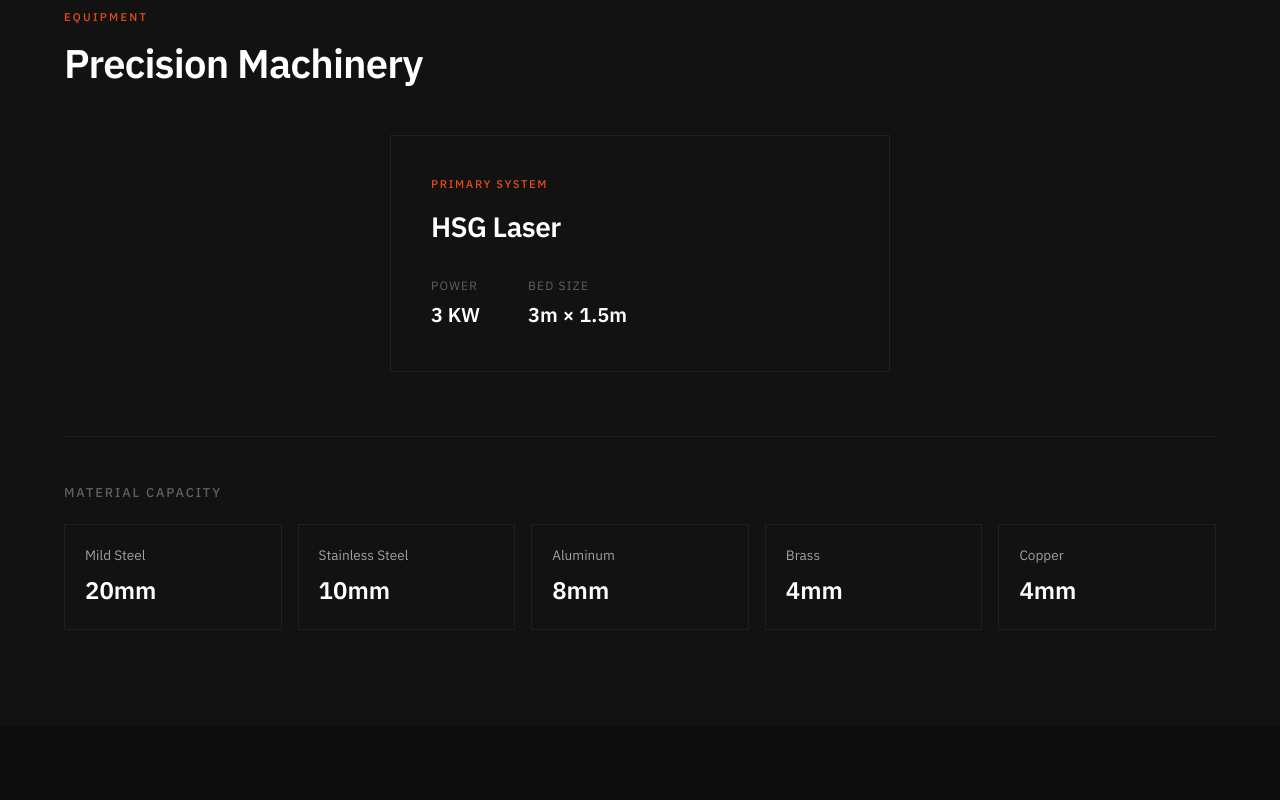
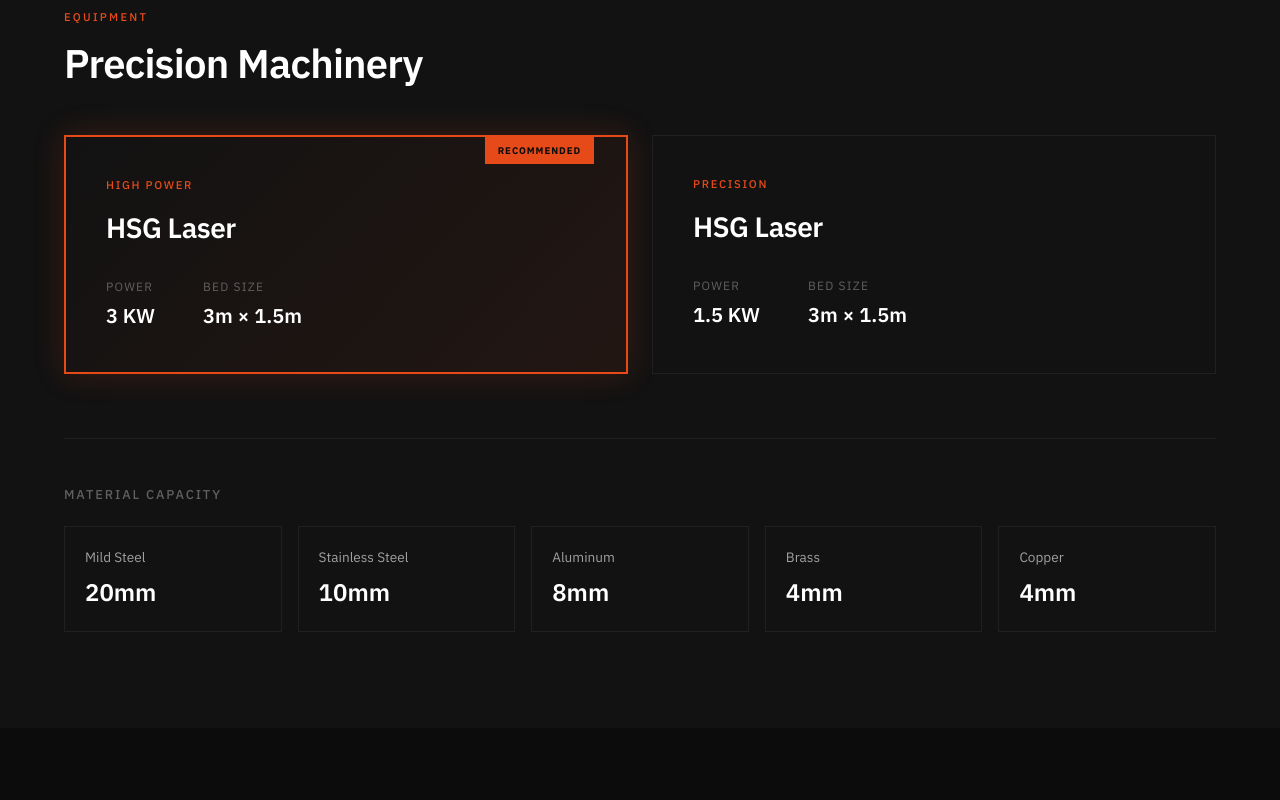
Before and after one commit to Gandharv2323/PS-LASER-Unit-of-PS-Enterprises, a React (Vite) app: page / in a window 1280 px wide. Shown: the part 1220-2020 px from the top of the page. Built offline with nearby package versions, Linux system fonts and the light colour scheme.

Commit message:
Add two HSG Laser machines side by side with 3KW highlighted

```diff
--- a/src/components/MachineCards.css
+++ b/src/components/MachineCards.css
@@ -7,8 +7,8 @@
 }
 
 .machines-grid {
-    display: flex;
-    justify-content: center;
+    display: grid;
+    grid-template-columns: repeat(2, 1fr);
     gap: 1.5rem;
     margin-bottom: 4rem;
 }
@@ -18,13 +18,32 @@
     padding: 2.5rem;
     background: var(--color-primary);
     border: 1px solid rgba(255, 255, 255, 0.06);
-    transition: border-color var(--transition-medium);
-    max-width: 500px;
-    width: 100%;
+    transition: all var(--transition-medium);
+    position: relative;
 }
 
 .machine-card:hover {
     border-color: rgba(255, 255, 255, 0.12);
+}
+
+/* Highlighted Machine (3 KW) */
+.machine-card.machine-highlight {
+    border: 2px solid var(--color-accent);
+    background: linear-gradient(135deg, var(--color-primary) 0%, rgba(230, 74, 25, 0.08) 100%);
+    box-shadow: 0 0 30px rgba(230, 74, 25, 0.2);
+}
+
+.machine-card.machine-highlight::before {
+    content: 'RECOMMENDED';
+    position: absolute;
+    top: -1px;
+    right: 2rem;
+    background: var(--color-accent);
+    color: var(--color-primary-dark);
+    font-size: 0.6rem;
+    font-weight: 700;
+    letter-spacing: 0.1em;
+    padding: 0.4rem 0.8rem;
 }
 
 .machine-type {
--- a/src/components/MachineCards.jsx
+++ b/src/components/MachineCards.jsx
@@ -12,7 +12,16 @@
         name: 'HSG Laser',
         power: '3 KW',
         size: '3m × 1.5m',
-        type: 'Primary System'
+        type: 'High Power',
+        highlight: true
+    },
+    {
+        id: 2,
+        name: 'HSG Laser',
+        power: '1.5 KW',
+        size: '3m × 1.5m',
+        type: 'Precision',
+        highlight: false
     }
 ]
 
@@ -45,7 +54,7 @@
                     {machines.map((machine, index) => (
                         <motion.div
                             key={machine.id}
-                            className="machine-card"
+                            className={`machine-card ${machine.highlight ? 'machine-highlight' : ''}`}
                             initial={{ opacity: 0, y: 30 }}
                             whileInView={{ opacity: 1, y: 0 }}
                             viewport={{ once: true }}
```
